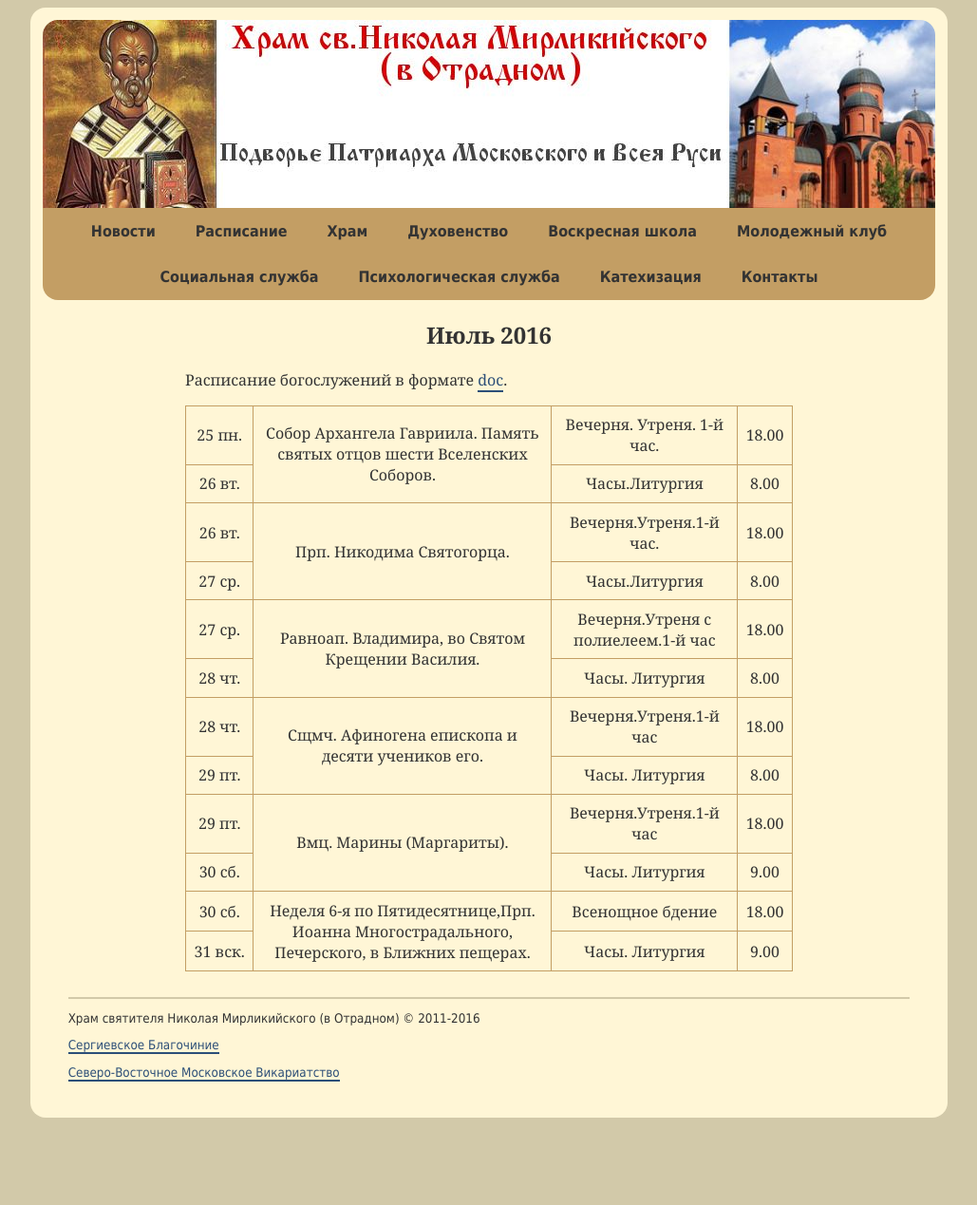
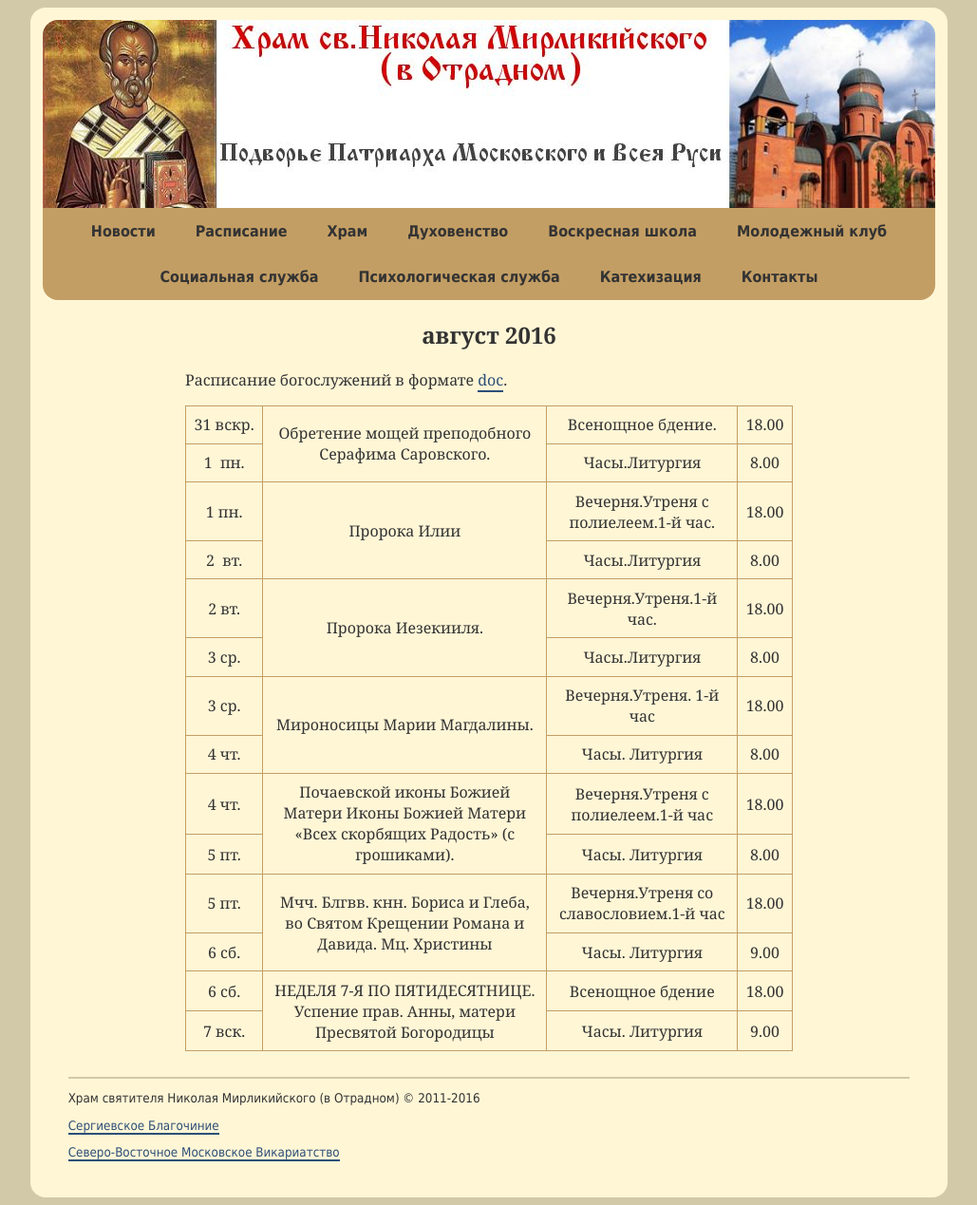
Before and after one commit to hramotradnoe/hramotradnoe.github.io, a Jekyll site: the page built from schedule/index.html, in a window 1280 px wide. Shown: the whole page at 95% size, without its empty margins (125-1154 px from the left). Built offline with Jekyll 4.4.1, drawn with Linux system fonts in a browser that asks for light colours; before the commit the page ends 1185 px from its top, so only the background shows below that.

Commit message:
Update schedule.yml

```diff
--- a/_data/schedule.yml
+++ b/_data/schedule.yml
@@ -1,51 +1,59 @@
-period: Июль 2016
-link: "https://docs.google.com/document/d/19aNSX9Wu0QI7C6EiUYV1EB1eGRvtAUP8GHRgpxk9KIA/edit"
+period: август 2016
+link: "https://docs.google.com/document/d/1HInNq7LVarTQc0bqzivSR0Ull1FPrTsOZQZSPxik4u0/edit"
 timetable:
- - description : "Собор Архангела Гавриила. Память святых отцов шести Вселенских Соборов."
+ - description : "Обретение мощей преподобного Серафима Саровского."
    services    :
-      - day   : 25&nbsp;пн.
+      - day   : 31&nbsp;вскр.
         time  : '18.00'
-        title : "Вечерня. Утреня. 1-й час."
-      - day   : 26&nbsp;вт.
+        title : "Всенощное бдение."
+      - day   : 1&nbsp; пн.
         time  : '8.00'
         title : "Часы.Литургия"
- - description : "Прп. Никодима Святогорца."
+ - description : "Пророка Илии"
    services    :
-      - day   : 26&nbsp;вт.
+      - day   : 1&nbsp;пн.
+        time  : '18.00'
+        title : "Вечерня.Утреня с полиелеем.1-й час."
+      - day   : 2&nbsp; вт.
+        time  : '8.00'
+        title : "Часы.Литургия"
+ - description : "Пророка Иезекииля."
+   services    :
+      - day   : 2&nbsp;вт.
         time  : '18.00'
         title : "Вечерня.Утреня.1-й час."
-      - day   : 27&nbsp;ср.
+      - day   : 3&nbsp;ср.
         time  : '8.00'
         title : "Часы.Литургия"
- - description : "Равноап. Владимира, во Святом Крещении Василия."
+ - description : "Мироносицы Марии Магдалины."
    services    :
-      - day   : 27&nbsp;ср.
+      - day   : 3&nbsp;ср.
+        time  : '18.00'
+        title : "Вечерня.Утреня. 1-й час"
+      - day   : 4&nbsp;чт.
+        time  : '8.00'
+        title : "Часы. Литургия"
+ - description : "Почаевской иконы Божией Матери Иконы Божией Матери «Всех скорбящих Радость» (с грошиками)."
+   services    :
+      - day   : 4&nbsp;чт.
         time  : '18.00'
         title : "Вечерня.Утреня с полиелеем.1-й час"
-      - day   : 28&nbsp;чт.
+      - day   : 5&nbsp;пт.
         time  : '8.00'
         title : "Часы. Литургия"
- - description : "Сщмч. Афиногена епископа и десяти учеников его."
+ - description : "Мчч. Блгвв. кнн. Бориса и Глеба, во Святом Крещении Романа и Давида. Мц. Христины"
    services    :
-      - day   : 28&nbsp;чт.
+      - day   : 5&nbsp;пт.
         time  : '18.00'
-        title : "Вечерня.Утреня.1-й час"
-      - day   : 29&nbsp;пт.
-        time  : '8.00'
-        title : "Часы. Литургия"
- - description : "Вмц. Марины (Маргариты)."
-   services    :
-      - day   : 29&nbsp;пт.
-        time  : '18.00'
-        title : "Вечерня.Утреня.1-й час"
-      - day   : 30&nbsp;сб.
+        title : "Вечерня.Утреня со славословием.1-й час"
+      - day   : 6&nbsp;сб.
         time  : '9.00'
         title : "Часы. Литургия"
- - description : "Неделя 6-я по Пятидесятнице,Прп. Иоанна Многострадального, Печерского, в Ближних пещерах."
+ - description : "НЕДЕЛЯ 7-Я ПО ПЯТИДЕСЯТНИЦЕ. Успение прав. Анны, матери Пресвятой Богородицы"
    services    :
-      - day   : 30&nbsp;сб.
+      - day   : 6&nbsp;сб.
         time  : '18.00'
         title : "Всенощное бдение"
-      - day   : 31&nbsp;вск.
+      - day   : 7&nbsp;вск.
         time  : '9.00'
         title : "Часы. Литургия"
```
